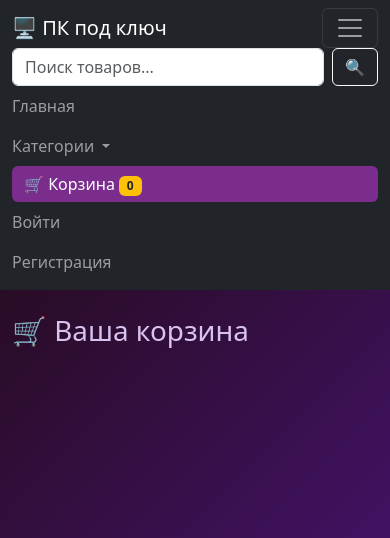
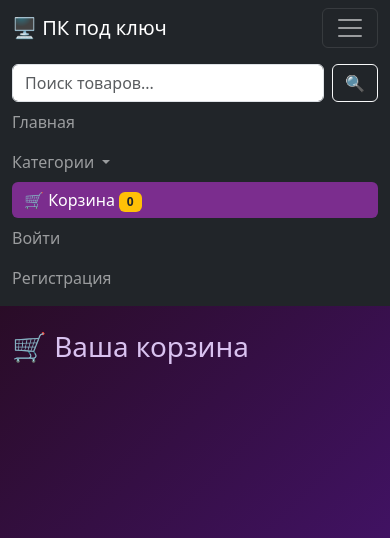
Before and after one commit to vladimirperov85/Django-PC-Shop, a Django app: page /cart/ in a window 390 px wide, after a click that opens the changed part. Shown: the top 538 px of the page. Run offline with Django 5.2, Linux system fonts and the light colour scheme; data that the repository does not hold is empty.

Commit message:
изменения в main.css

```diff
--- a/shop/static/shop/css/main.css
+++ b/shop/static/shop/css/main.css
@@ -13,7 +13,6 @@ body {
     background: linear-gradient(135deg, #1e0909 0%, #4c1580 100%);
     min-height: 100vh;
 }
-
 
 .card,
 .table,
@@ -40,7 +39,6 @@ body {
 
 .product-card .card-title a:hover {
     color: #0a0900;
-
 }
 
 .product-card .card-subtitle,
@@ -50,13 +48,11 @@ body {
 
 .product-card .card-text {
     color: #110d05;
-
 }
 
 .product-card .card-footer {
     background-color: transparent !important;
     border-top: 1px solid #05010c;
-
 }
 
 .product-card .card-footer strong {
@@ -85,7 +81,6 @@ body {
 
 .page-title {
     color: #d9c2f0;
-
 }
 
 /* =============================================
@@ -98,7 +93,6 @@ body {
     background-color: #d9c2f0 !important;
     color: #4c1580 !important;
     border: 1px solid #b388ff !important;
-
 }
 
 /* Кнопка при наведении */
@@ -106,7 +100,6 @@ body {
 .page-link:hover {
     background-color: #b388ff !important;
     color: #ffffff !important;
-
 }
 
 /* Активная страница (текущая) */
@@ -176,3 +169,10 @@ body {
 .breadcrumb-item a {
     color: #d9c2f0;
 }
+
+/* Мобильная шапка: опускаем раскрывающееся меню, чтобы поиск не наезжал на бургер */
+@media (max-width: 991.98px) {
+    .navbar-collapse {
+        margin-top: 1rem;
+    }
+}
```
